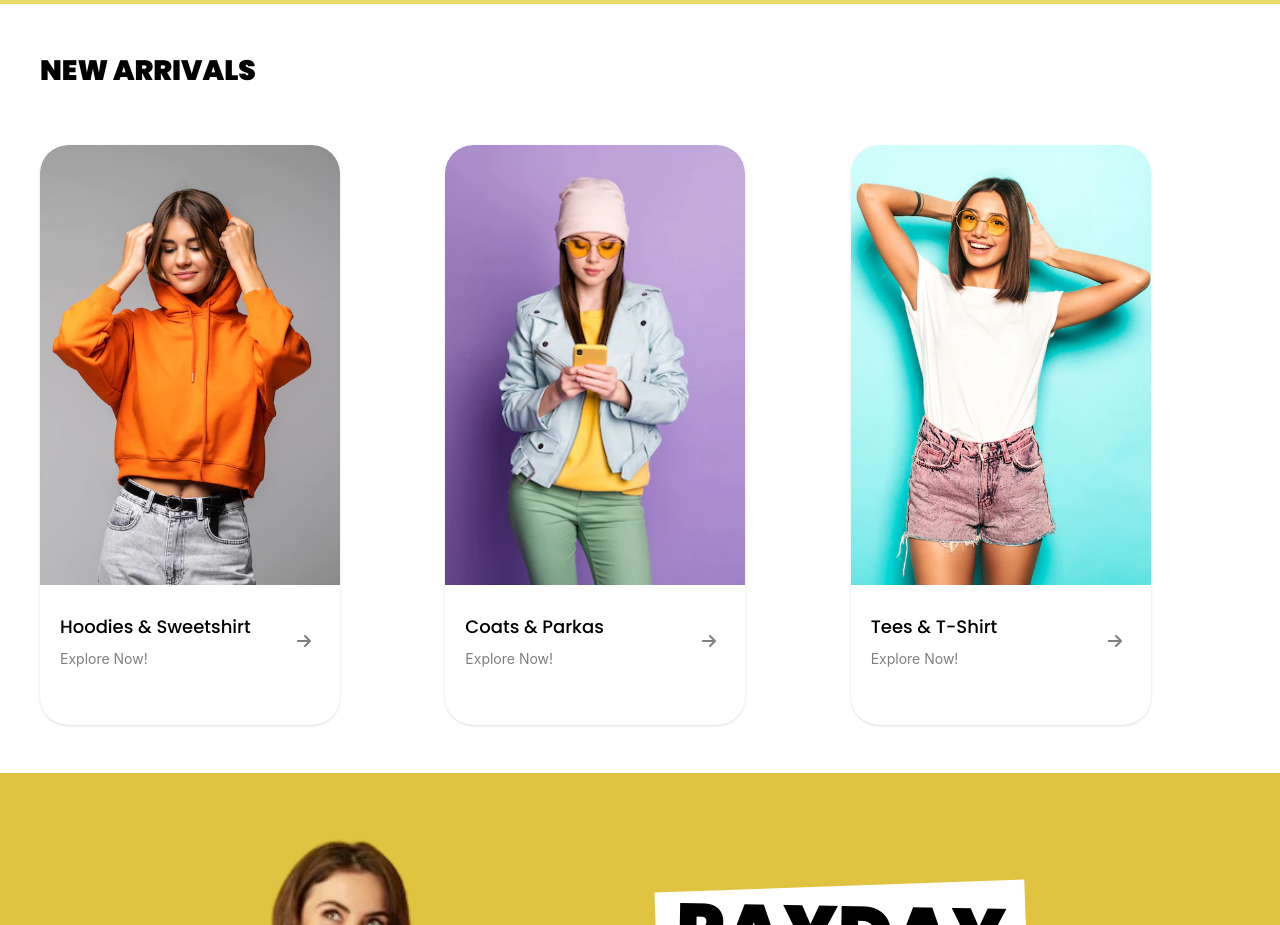
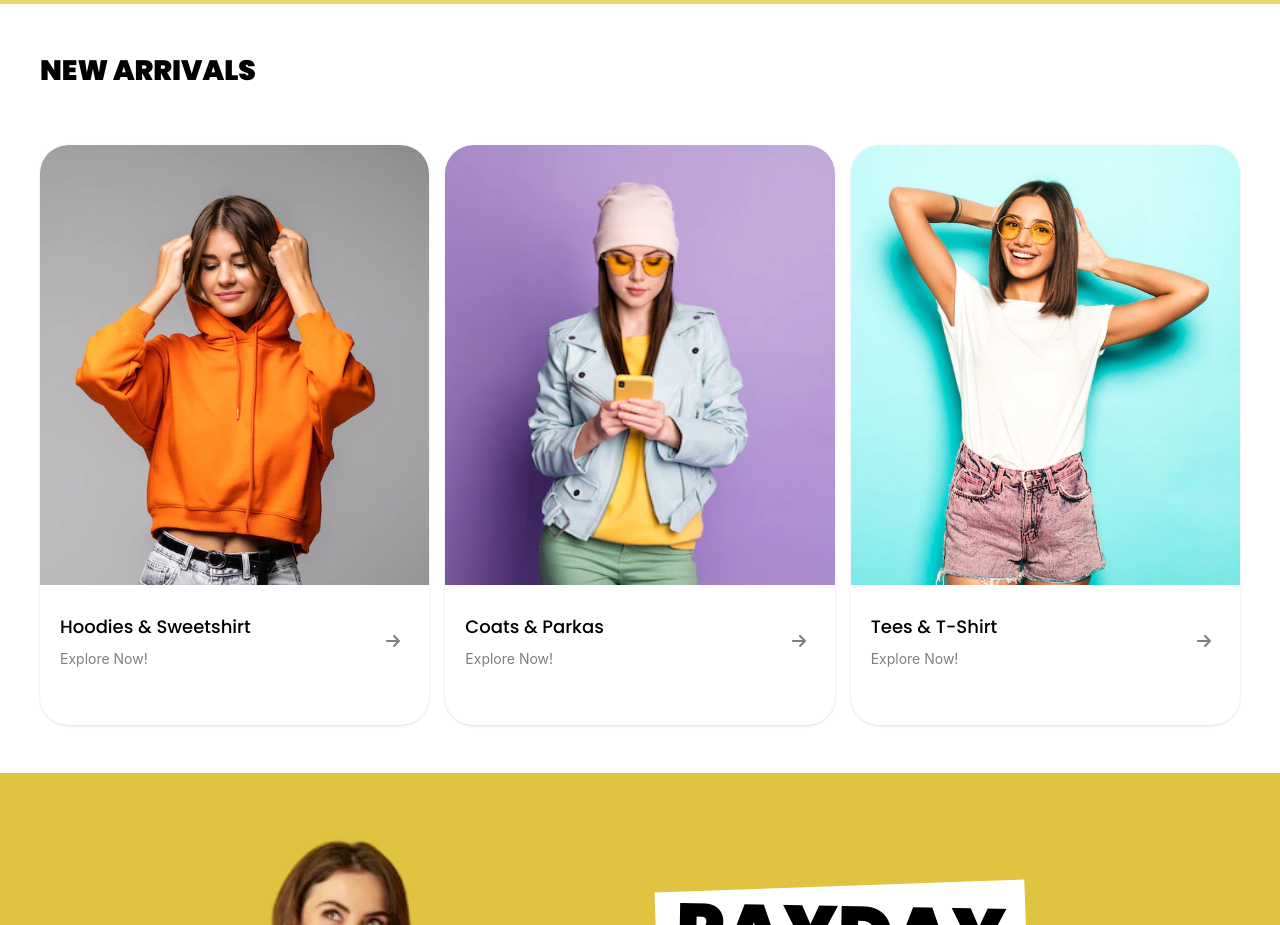
Before and after one commit to HS0807/Fashion_app, a Next.js app: page / in a window 1280 px wide. Shown: the part 900-1825 px from the top of the page. Built offline with nearby package versions, Linux system fonts and the light colour scheme.

Commit message:
Fix : feat Card.jsx update

```diff
--- a/src/app/components/NewAeeivals-section/Card.jsx
+++ b/src/app/components/NewAeeivals-section/Card.jsx
@@ -5,8 +5,8 @@ import { FaArrowRight } from "react-icons/fa6";
 
 export default function Card() {
     return (
-        <div className="grid grid-cols-1 sm:grid-cols-2 lg:grid-cols-3 gap-6 sm:gap-4 pt-6 justify-items-center sm:justify-items-start">
-            <figure className="overflow-hidden bg-white w-full max-w-[280px] sm:max-w-[320px] md:max-w-[300px] min-h-[520px] sm:min-h-[520px] md:min-h-[580px] rounded-[28px] shadow-sm">
+        <div className="grid grid-cols-1 sm:grid-cols-2 lg:grid-cols-3 gap-6 sm:gap-4 pt-6 justify-items-stretch">
+            <figure className="overflow-hidden bg-white w-full min-h-[520px] sm:min-h-[520px] md:min-h-[580px] rounded-[28px] shadow-sm">
                 <div className="relative w-full h-[340px] sm:h-[320px] md:h-[360px] lg:h-[440px]">
                     <Image className="rounded-t-[28px] object-top sm:object-cover" src="/assets/card1.png" alt="" fill sizes="(max-width: 640px) 100vw, (max-width: 1024px) 50vw, 33vw" />
                 </div>
@@ -23,7 +23,7 @@ export default function Card() {
                 </div>
             </figure>
 
-            <figure className="overflow-hidden bg-white w-full max-w-[280px] sm:max-w-[320px] md:max-w-[300px] min-h-[520px] sm:min-h-[520px] md:min-h-[580px] rounded-[28px] shadow-sm">
+            <figure className="overflow-hidden bg-white w-full min-h-[520px] sm:min-h-[520px] md:min-h-[580px] rounded-[28px] shadow-sm">
                 <div className="relative w-full h-[340px] sm:h-[320px] md:h-[360px] lg:h-[440px]">
                     <Image className="rounded-t-[28px] object-top sm:object-cover" src="/assets/card2.png" alt="" fill sizes="(max-width: 640px) 100vw, (max-width: 1024px) 50vw, 33vw" />
                 </div>
@@ -40,7 +40,7 @@ export default function Card() {
                 </div>
             </figure>
 
-            <figure className="overflow-hidden bg-white w-full max-w-[280px] sm:max-w-[320px] md:max-w-[300px] min-h-[520px] sm:min-h-[520px] md:min-h-[580px] rounded-[28px] shadow-sm">
+            <figure className="overflow-hidden bg-white w-full min-h-[520px] sm:min-h-[520px] md:min-h-[580px] rounded-[28px] shadow-sm">
                 <div className="relative w-full h-[340px] sm:h-[320px] md:h-[360px] lg:h-[440px]">
                     <Image className="rounded-t-[28px] object-top sm:object-cover" src="/assets/card3.png" alt="" fill sizes="(max-width: 640px) 100vw, (max-width: 1024px) 50vw, 33vw" />
                 </div>
```
